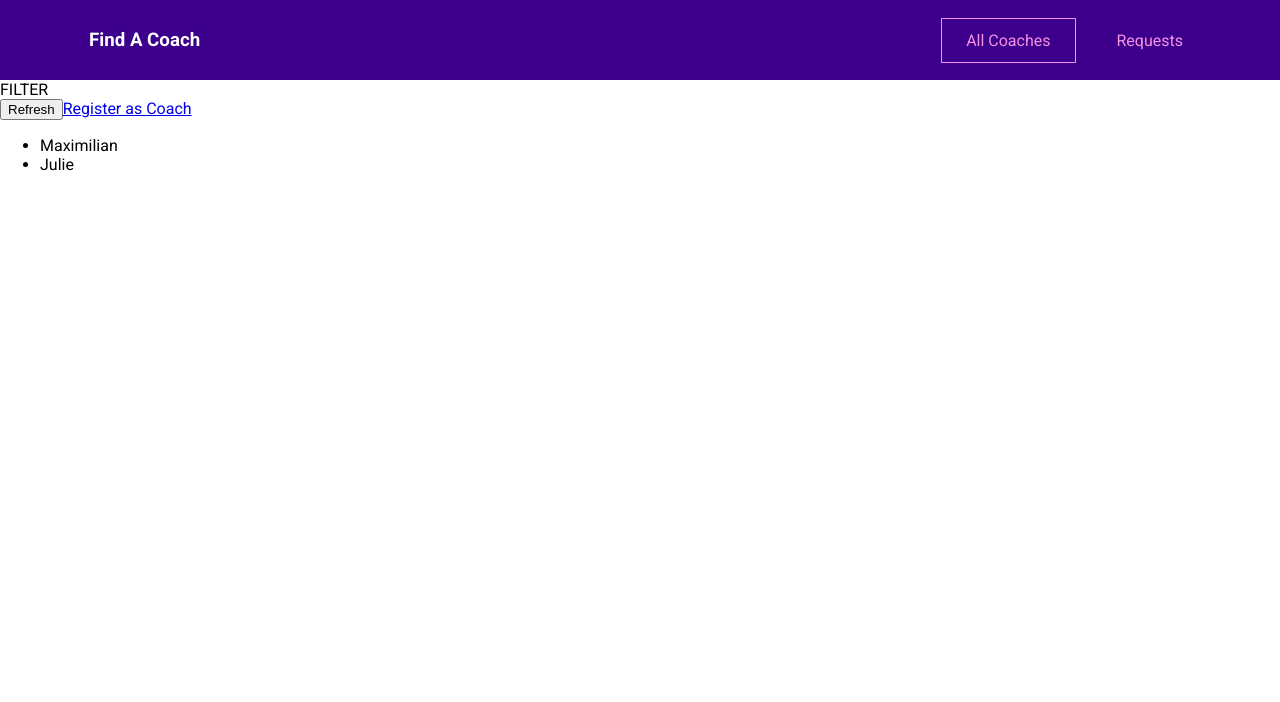
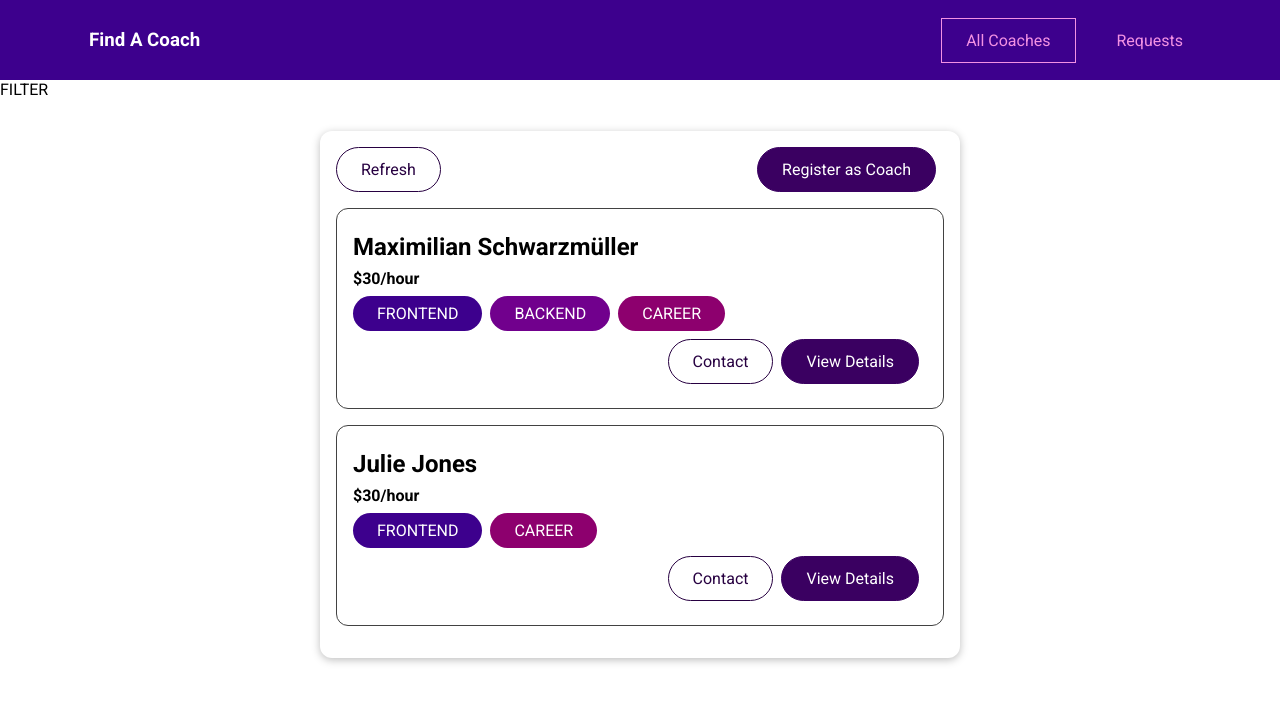
Before and after one commit to amr0mengd/projects-, a Vue app in the folder vue course/CourseProjects/find-coach-project/: page /coaches in a window 1280 px wide. Shown: the top 702 px of the page. Built offline with nearby package versions, Linux system fonts and the light colour scheme.

Commit message:
made the base ui components for the badge button and card

```diff
--- /dev/null
+++ b/vue course/CourseProjects/find-coach-project/src/components/coaches/CoachItem.vue
@@ -0,0 +1,64 @@
+<template>
+  <li>
+    <h3>{{ fullName }}</h3>
+    <h4>${{ rate }}/hour</h4>
+    <div>
+      <base-badge
+        v-for="area in areas"
+        :key="area"
+        :type="area"
+        :title="area"
+      ></base-badge>
+    </div>
+    <div class="actions">
+      <base-button link mode="outline" :to="coachContactLink"
+        >Contact</base-button
+      >
+      <base-button link :to="coachDetailsLink">View Details</base-button>
+    </div>
+  </li>
+</template>
+
+<script>
+export default {
+  props: ["id", "firstName", "lastName", "rate", "areas"],
+  computed: {
+    fullName() {
+      return this.firstName + " " + this.lastName;
+    },
+    coachContactLink() {
+      return this.$route.path + "/" + this.id + "contact"; //coaches/:id/contact
+    },
+    coachDetailsLink() {
+      return this.$route.path + "/" + this.id; //coaches/:id
+    },
+  },
+};
+</script>
+
+<style scoped>
+li {
+  margin: 1rem 0;
+  border: 1px solid #424242;
+  border-radius: 12px;
+  padding: 1rem;
+}
+
+h3 {
+  font-size: 1.5rem;
+}
+
+h3,
+h4 {
+  margin: 0.5rem 0;
+}
+
+div {
+  margin: 0.5rem 0;
+}
+
+.actions {
+  display: flex;
+  justify-content: flex-end;
+}
+</style>
--- /dev/null
+++ b/vue course/CourseProjects/find-coach-project/src/components/ui/BaseBadge.vue
@@ -0,0 +1,42 @@
+<template>
+  <span :class="type" class="badge">
+    {{ text }}
+  </span>
+</template>
+
+<script>
+export default {
+  props: ["title", "type"],
+  computed: {
+    text() {
+      return this.title.toUpperCase();
+    },
+  },
+};
+</script>
+
+<style scoped>
+.badge {
+  background-color: #ccc;
+  color: #252525;
+  border-radius: 30px;
+  padding: 0.5rem 1.5rem;
+  display: inline-block;
+  margin-right: 0.5rem;
+}
+
+.frontend {
+  background-color: #3d008d;
+  color: white;
+}
+
+.backend {
+  background-color: #71008d;
+  color: white;
+}
+
+.career {
+  background-color: #8d006e;
+  color: white;
+}
+</style>
--- /dev/null
+++ b/vue course/CourseProjects/find-coach-project/src/components/ui/BaseButton.vue
@@ -0,0 +1,69 @@
+<template>
+  <button v-if="!link" :class="mode"><slot></slot></button>
+  <router-link v-else :class="mode" :to="to"><slot></slot></router-link>
+</template>
+
+<script>
+export default {
+  props: {
+    mode: {
+      type: String,
+      required: false,
+      default: null,
+    },
+    link: {
+      type: Boolean,
+      required: false,
+      default: false,
+    },
+    to: {
+      type: String,
+      required: false,
+      default: "/",
+    },
+  },
+};
+</script>
+
+<style scoped>
+button,
+a {
+  text-decoration: none;
+  padding: 0.75rem 1.5rem;
+  font: inherit;
+  background-color: #3a0061;
+  border: 1px solid #3a0061;
+  color: white;
+  cursor: pointer;
+  border-radius: 30px;
+  margin-right: 0.5rem;
+  display: inline-block;
+}
+
+a:hover,
+a:active,
+button:hover,
+button:active {
+  background-color: #270041;
+  border-color: #270041;
+}
+
+.flat {
+  background-color: transparent;
+  color: #3a0061;
+  border: none;
+}
+
+.outline {
+  background-color: transparent;
+  border-color: #270041;
+  color: #270041;
+}
+
+.flat:hover,
+.flat:active,
+.outline:hover,
+.outline:active {
+  background-color: #edd2ff;
+}
+</style>
--- /dev/null
+++ b/vue course/CourseProjects/find-coach-project/src/components/ui/BaseCard.vue
@@ -0,0 +1,15 @@
+<template>
+  <div class="card">
+    <slot></slot>
+  </div>
+</template>
+
+<style scoped>
+.card {
+  border-radius: 12px;
+  box-shadow: 0 2px 8px rgba(0, 0, 0, 0.26);
+  padding: 1rem;
+  margin: 2rem auto;
+  max-width: 40rem;
+}
+</style>
--- a/vue course/CourseProjects/find-coach-project/src/pages/coaches/CoachesList.vue
+++ b/vue course/CourseProjects/find-coach-project/src/pages/coaches/CoachesList.vue
@@ -2,24 +2,34 @@
   <div>
     <section>FILTER</section>
     <section>
-      <div class="controls">
-        <button>Refresh</button>
-        <router-link to="/register">Register as Coach</router-link>
-      </div>
-      <ul v-if="hasCoaches">
-        <li v-for="coach in coaches" :key="coach.id">
-          {{ coach.firstName }}
-        </li>
-      </ul>
-      <h3 v-else>No Coaches Found Yet.</h3>
+      <base-card>
+        <div class="controls">
+          <base-button mode="outline">Refresh</base-button>
+          <base-button link to="/register">Register as Coach</base-button>
+        </div>
+        <ul v-if="hasCoaches">
+          <coach-item
+            v-for="coach in filteredCoaches"
+            :key="coach.id"
+            :id="coach.id"
+            :first-name="coach.firstName"
+            :last-name="coach.lastName"
+            :rate="coach.hourlyRate"
+            :areas="coach.areas"
+          ></coach-item>
+        </ul>
+        <h3 v-else>No Coaches Found Yet.</h3>
+      </base-card>
     </section>
   </div>
 </template>
 
 <script>
+import CoachItem from "@/components/coaches/CoachItem.vue";
 export default {
+  components: { CoachItem },
   computed: {
-    coaches() {
+    filteredCoaches() {
       return this.$store.getters["coaches/coaches"];
     },
     hasCoaches() {
@@ -28,3 +38,16 @@
   },
 };
 </script>
+
+<style scoped>
+ul {
+  list-style: none;
+  margin: 0;
+  padding: 0;
+}
+
+.controls {
+  display: flex;
+  justify-content: space-between;
+}
+</style>
```
Also changed, not shown: vue course/CourseProjects/find-coach-project/src/main.js (+7 -0 lines).
